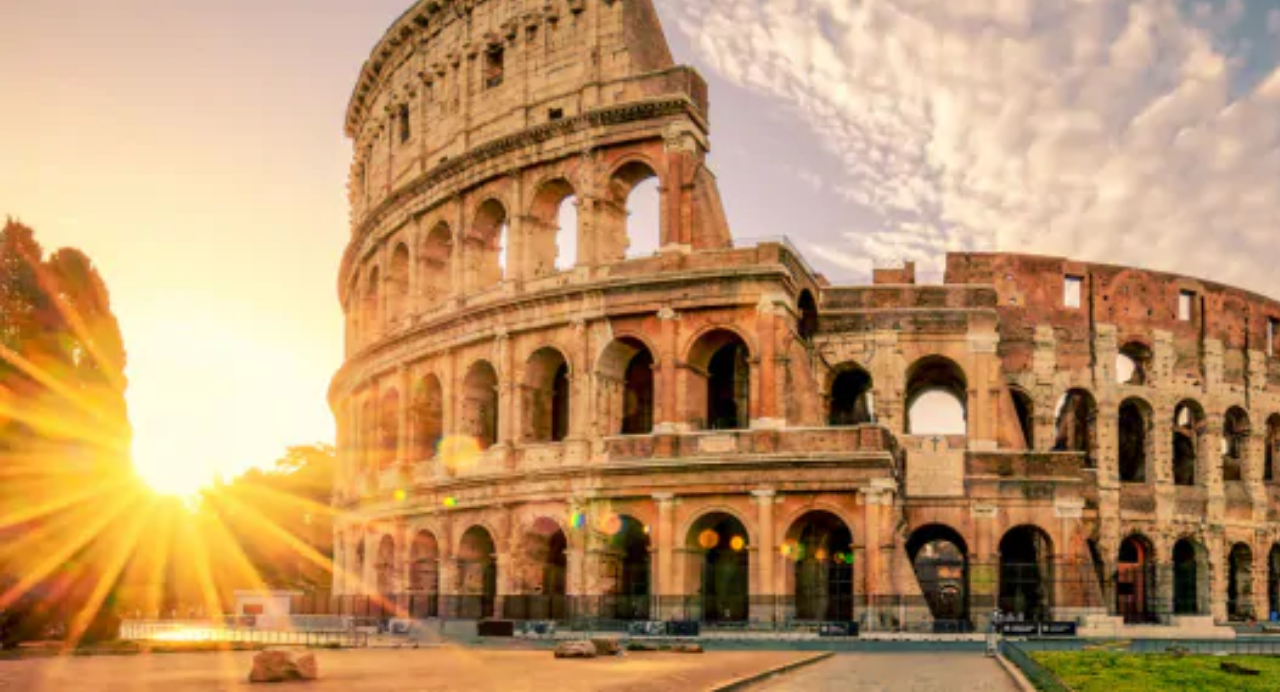
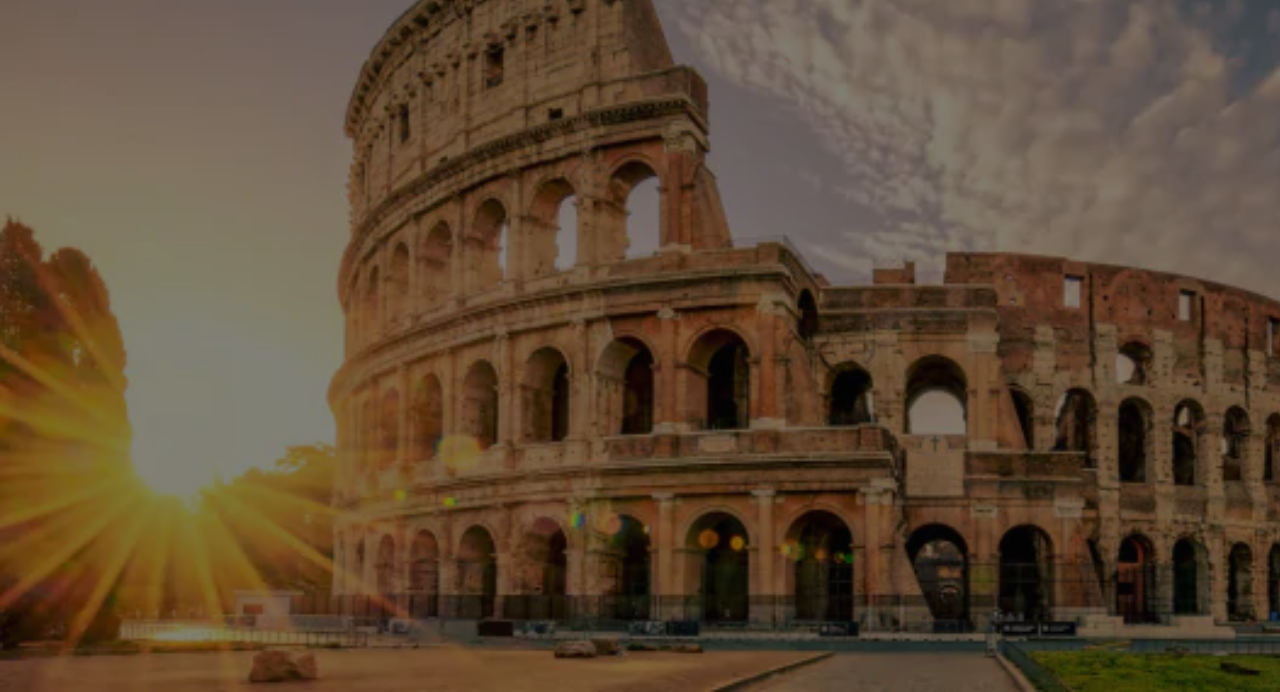
Before and after one commit to Adriano-Defilippis/htmlcss-airbnb, a plain HTML site: page index.html in a window 1280 px wide. Shown: the part 108-800 px from the top of the page. Drawn offline with Linux system fonts and the light colour scheme.

Commit message:
Aggiunta Stile e ombra al Titolo

```diff
--- a/css/master.css
+++ b/css/master.css
@@ -2,13 +2,29 @@
   box-sizing: border-box;
   margin: 0;
   padding: 0;
+  font-family: arial;
 }
 
 /* Assegno il Css per adeguare il Blocco alla viewPort. e img */
-.container{
+#container{
   width: 100vw;
   height: 100vh;
   background-image: url("roma.jpg");
   background-size: cover;
 
 }
+
+/* Css per creare un filtro opaco al contenuto */
+#layOver{
+  /* width e height prendono il 100% del box dove sono contenuti */
+  width: 100%;
+  height: 100%;
+  background-color: rgba(5,5,5,0.5);
+}
+
+/* stile al Titolo */
+.cityName h1{
+  font-size: 82px;
+  color: white;
+  text-shadow: 5px 5px #000;
+}
--- a/index.html
+++ b/index.html
@@ -8,7 +8,15 @@
   <body>
 
     <!-- Creo il Blocco contenitore con viewPort in css -->
-    <div class="container">
+    <div id="container">
+
+      <!-- Aggiungo un Div padre Filtro -->
+      <div id="layOver">
+
+        <!-- Aggiungo un div Figlio per il testo -->
+        <div class="cityName"><h1>ROMA</h1></div>
+
+      </div>
 
     </div>
 
```
